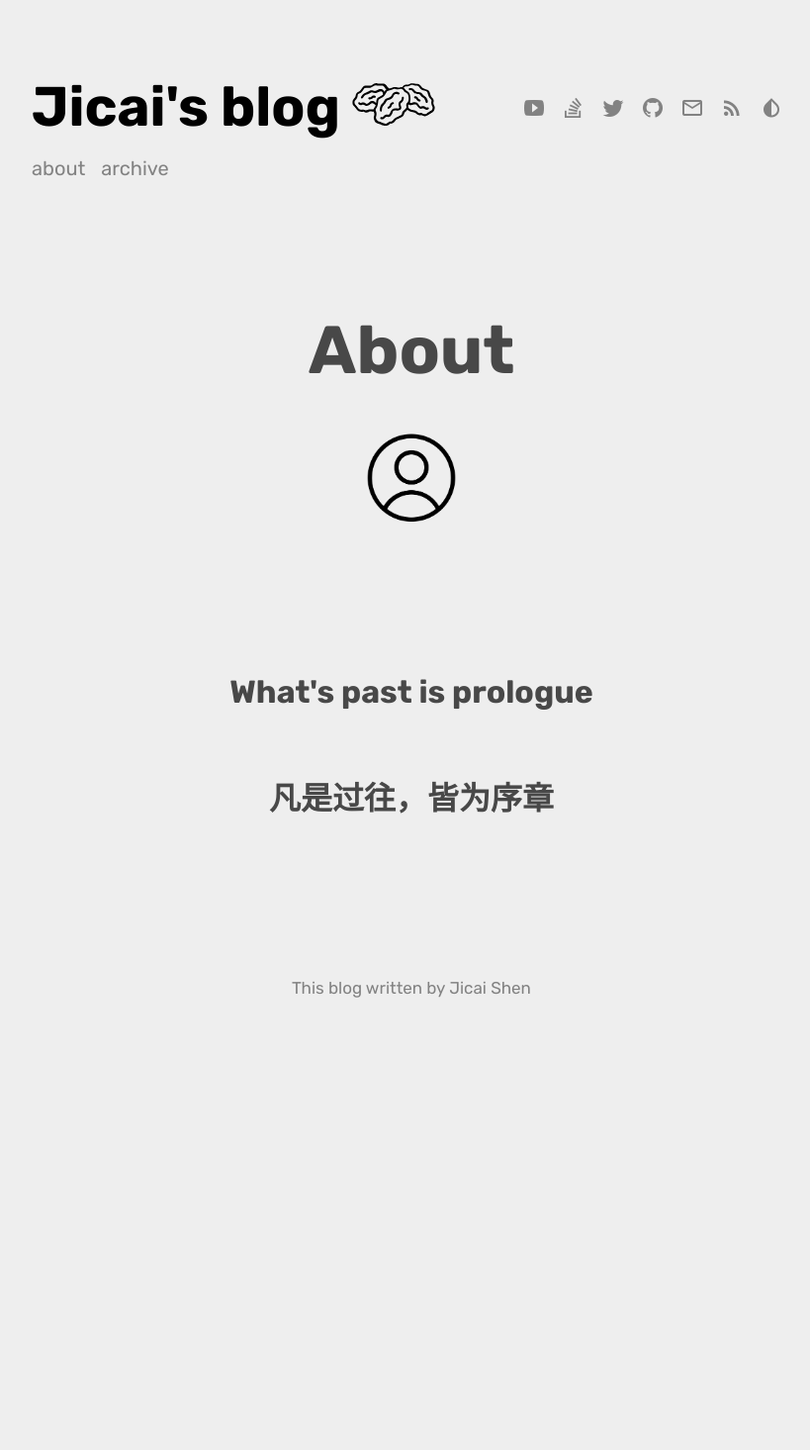
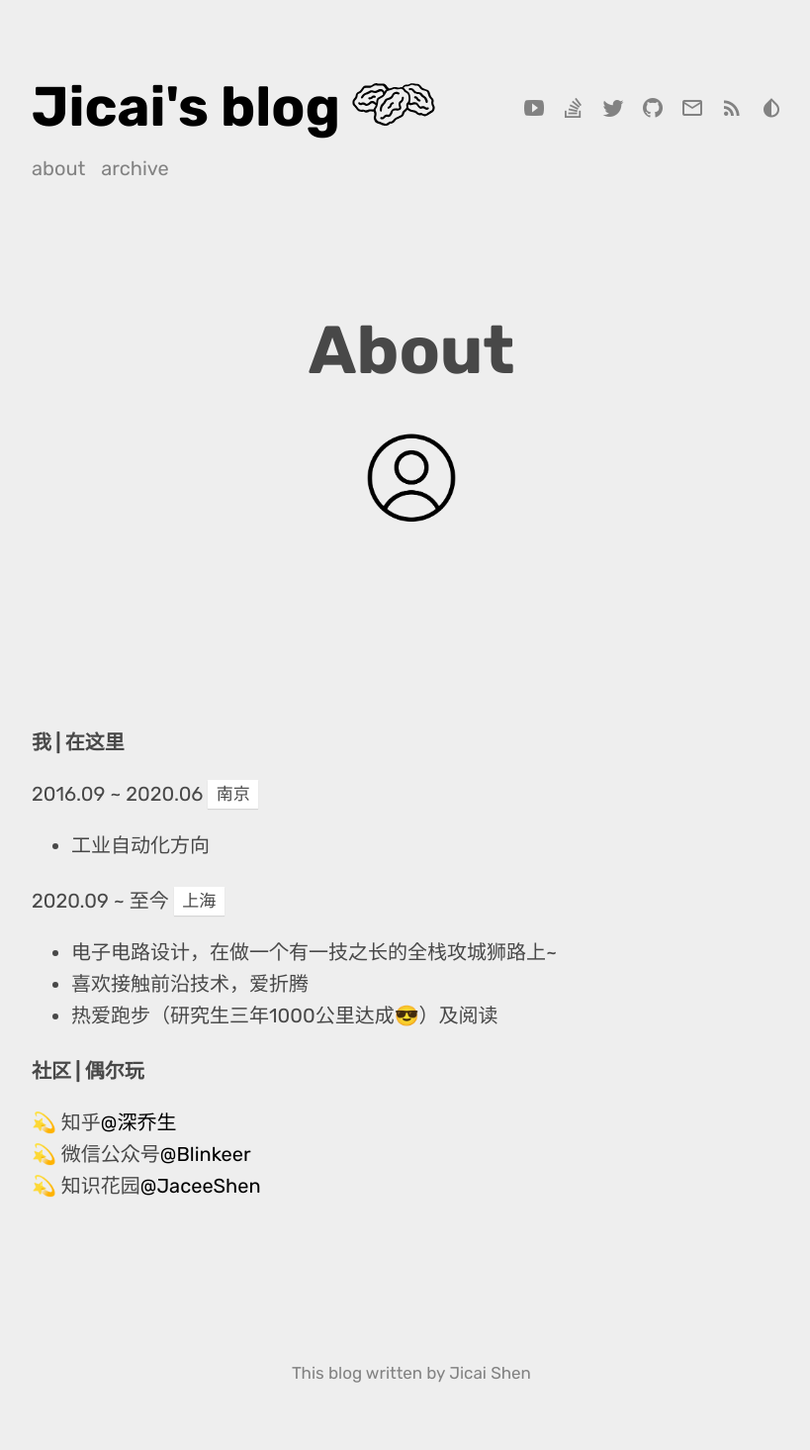
Before and after one commit to shenjicai/shenjicai.github.io, a Jekyll site: the page built from about.md, in a window 1280 px wide. Shown: the whole page at 99% size, without its empty margins (224-1043 px from the left). Built offline with Jekyll 4.4.1, drawn with Linux system fonts in a browser that asks for light colours; some web fonts are replaced; before the commit the page ends 1077 px from its top, so only the background shows below that.

Commit message:
Add about me

```diff
--- a/about.md
+++ b/about.md
@@ -19,10 +19,29 @@ published: true
 {% include page/title.html title=page.title subtitle=page_subtitle %}
 
 
-# <center>What's past is prologue<center>
-
 <br/>
 
-# <center>凡是过往，皆为序章</center>
+**我 | 在这里**
+<br/>
+
+2016.09 ~ 2020.06  `南京`
+
+* 工业自动化方向
+
+2020.09 ~ 至今  `上海`
+
+* 电子电路设计，在做一个有一技之长的全栈攻城狮路上~
+* 喜欢接触前沿技术，爱折腾
+* 热爱跑步（研究生三年1000公里达成😎）及阅读
+
+
+**社区 | 偶尔玩**
+<br/>
+
+💫 知乎[@深乔生](https://www.zhihu.com/people/shen-qiao-sheng)
+<br/>
+💫 微信公众号[@Blinkeer](https://mp.weixin.qq.com/s/In7nw0yLW9xiejCUnjOIQA)
+<br/>
+💫 知识花园[@JaceeShen](https://www.yuque.com/jaceeshen)
 
 </div>
```
